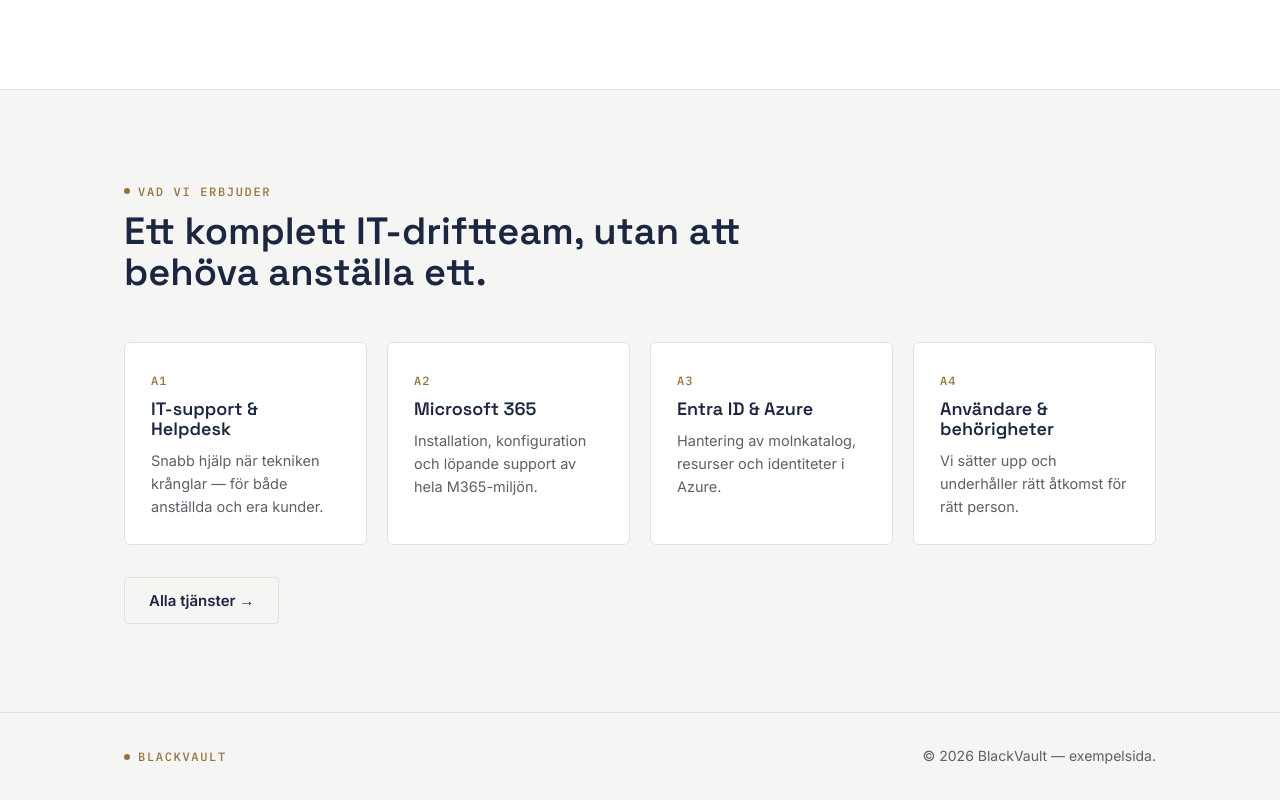
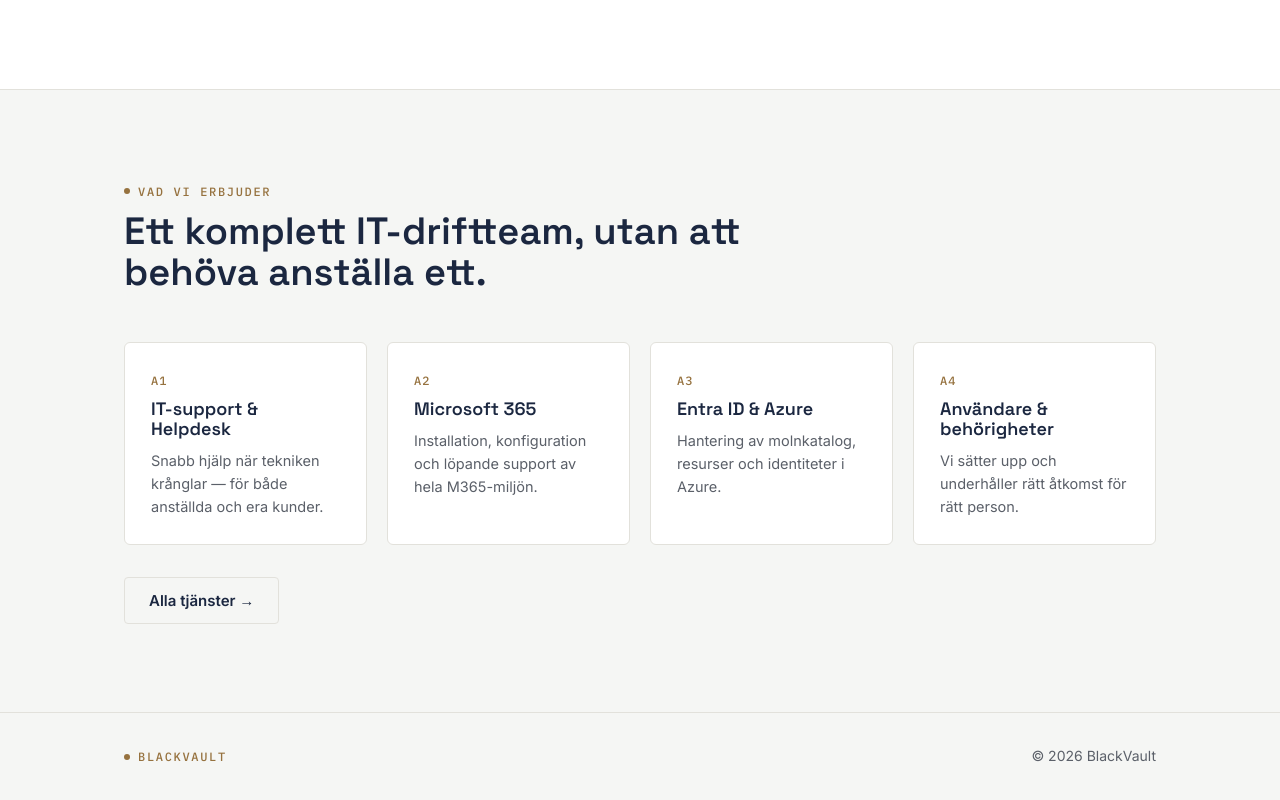
Before and after one commit to noroffben/BlackVault, a React (Vite) app: page /#/ in a window 1280 px wide. Shown: the part 1136-1936 px from the top of the page. Built offline with nearby package versions, Linux system fonts and the light colour scheme.

Commit message:
Remove extra text from footer copyright notice

```diff
--- a/src/components/Footer.jsx
+++ b/src/components/Footer.jsx
@@ -3,7 +3,7 @@ export default function Footer() {
     <footer className="site-footer">
       <div className="container site-footer__row">
         <span className="eyebrow">BlackVault</span>
-        <p style={{ margin: 0 }}>© {new Date().getFullYear()} BlackVault — exempelsida.</p>
+        <p style={{ margin: 0 }}>© {new Date().getFullYear()} BlackVault</p>
       </div>
     </footer>
   )
```
